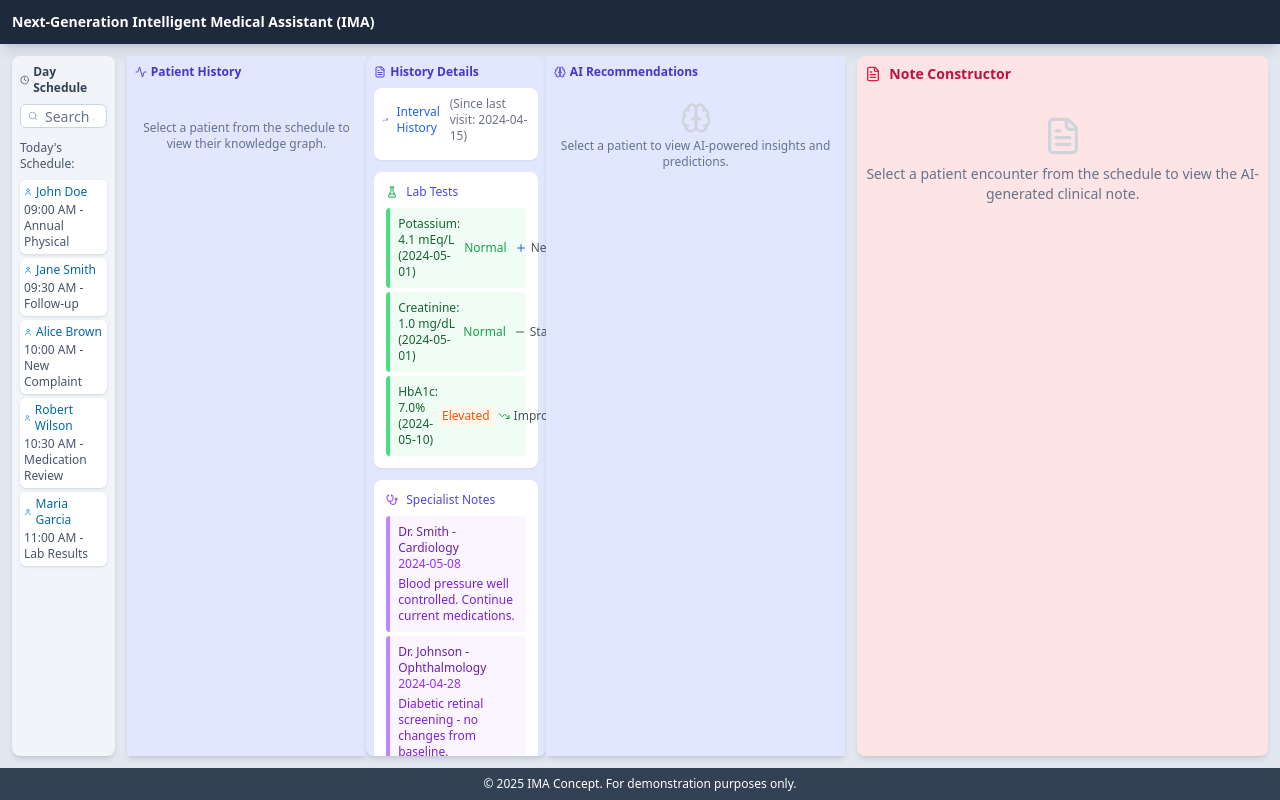
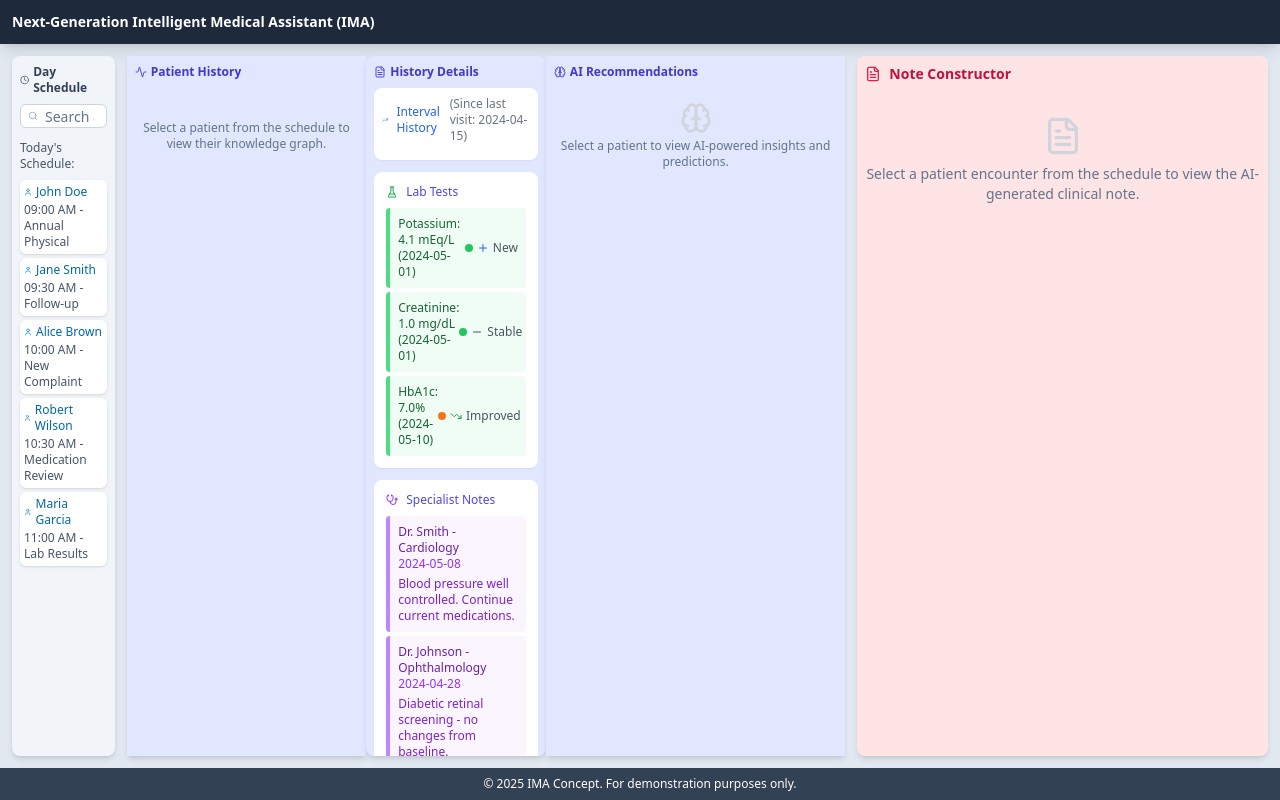
Before and after one commit to kkeshavjee/ima-insight-navigator, a React (Vite) app: page / in a window 1280 px wide. Built offline with nearby package versions, Linux system fonts and the light colour scheme.

Commit message:
Refactor: Use icons or color coding for status
Replaced "normal" and "elevated" status text with icons or color-coded text in the interval history card.

```diff
--- a/src/components/drill-down/StatusBadge.tsx
+++ b/src/components/drill-down/StatusBadge.tsx
@@ -9,20 +9,18 @@ const StatusBadge: React.FC<StatusBadgeProps> = ({ status }) => {
   const getStatusColor = (status: string) => {
     switch (status?.toLowerCase()) {
       case 'normal':
-        return 'text-green-600 bg-green-50';
+        return 'bg-green-500';
       case 'elevated':
-        return 'text-orange-600 bg-orange-50';
+        return 'bg-orange-500';
       case 'high':
-        return 'text-red-600 bg-red-50';
+        return 'bg-red-500';
       default:
-        return 'text-gray-600 bg-gray-50';
+        return 'bg-gray-500';
     }
   };
 
   return (
-    <span className={`text-xs px-1 py-0.5 rounded ${getStatusColor(status)}`}>
-      {status}
-    </span>
+    <div className={`w-2 h-2 rounded-full ${getStatusColor(status)}`} />
   );
 };
 
```
